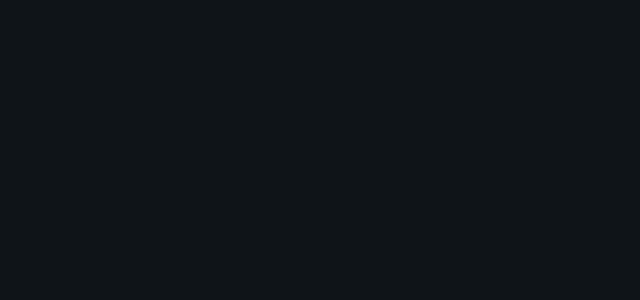
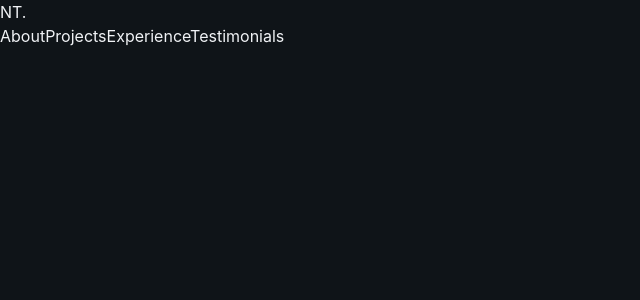
Before and after one commit to noahnoahnoahtran/Web_Dev, a React (Vite) app in the folder Website/10_portfolio/: page / in a window 1280 px wide. Shown: the top 300 px of the page, without its empty margins (0-640 px from the left). Built offline with nearby package versions, Linux system fonts and the light colour scheme.

Commit message:
feat(navbar): create html structure

```diff
--- a/Website/10_portfolio/src/layout/Navbar.jsx
+++ b/Website/10_portfolio/src/layout/Navbar.jsx
@@ -1,3 +1,29 @@
+const navLinks = [
+  { href: "#about", label: "About" },
+  { href: "#projects", label: "Projects" },
+  { href: "#experience", label: "Experience" },
+  { href: "#testimonials", label: "Testimonials" },
+];
+
 export const Navbar = () => {
-  return <header></header>;
+  return (
+    <header>
+      <nav>
+        {/* Logo */}
+        <a>
+          NT<span>.</span>
+        </a>
+        {/* Desktop Nav*/}
+        <div>
+          <div>
+            {navLinks.map((link, index) => (
+              <a href={link.href} key={index}>
+                {link.label}
+              </a>
+            ))}
+          </div>
+        </div>
+      </nav>
+    </header>
+  );
 };
```
